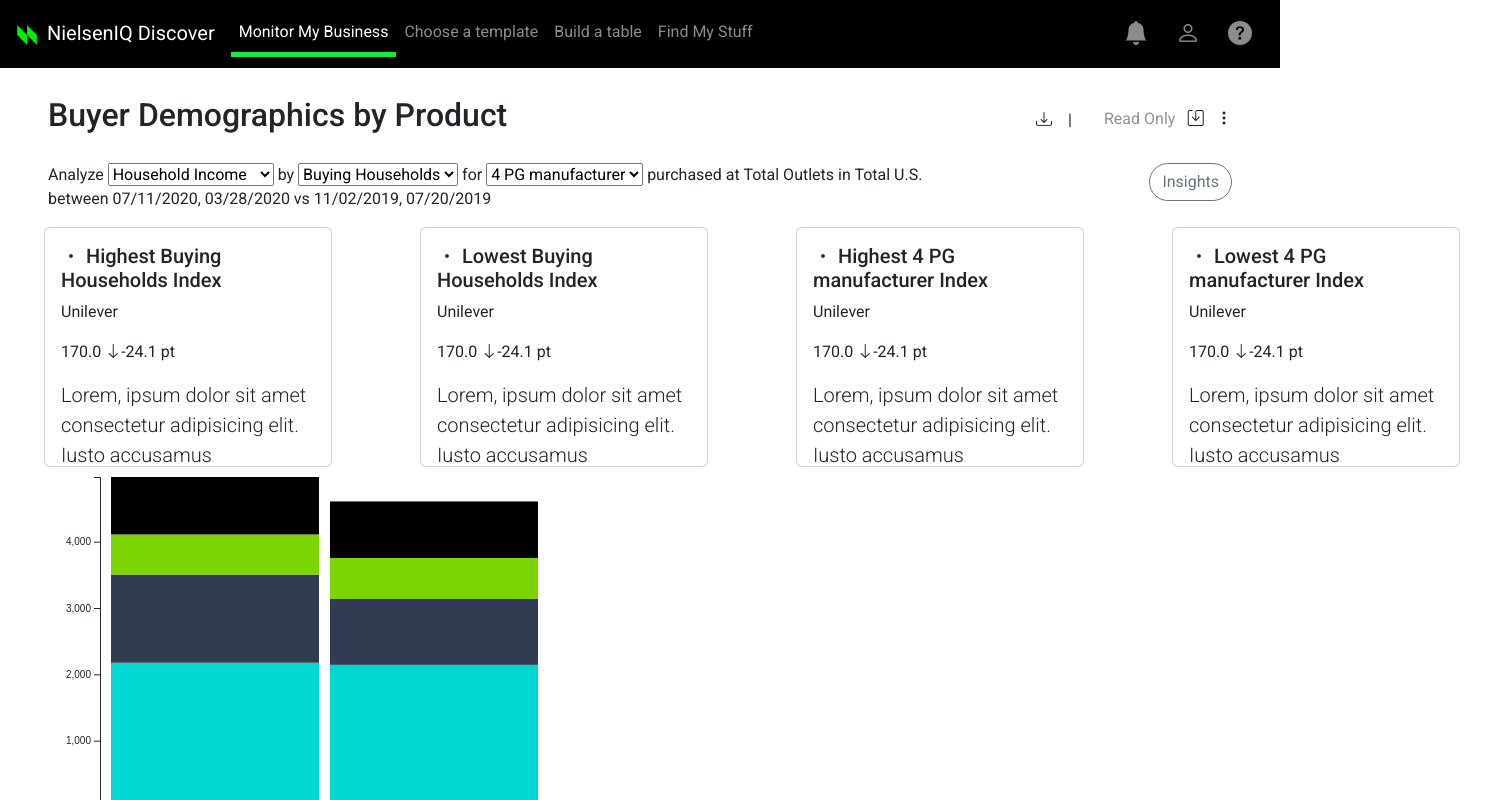
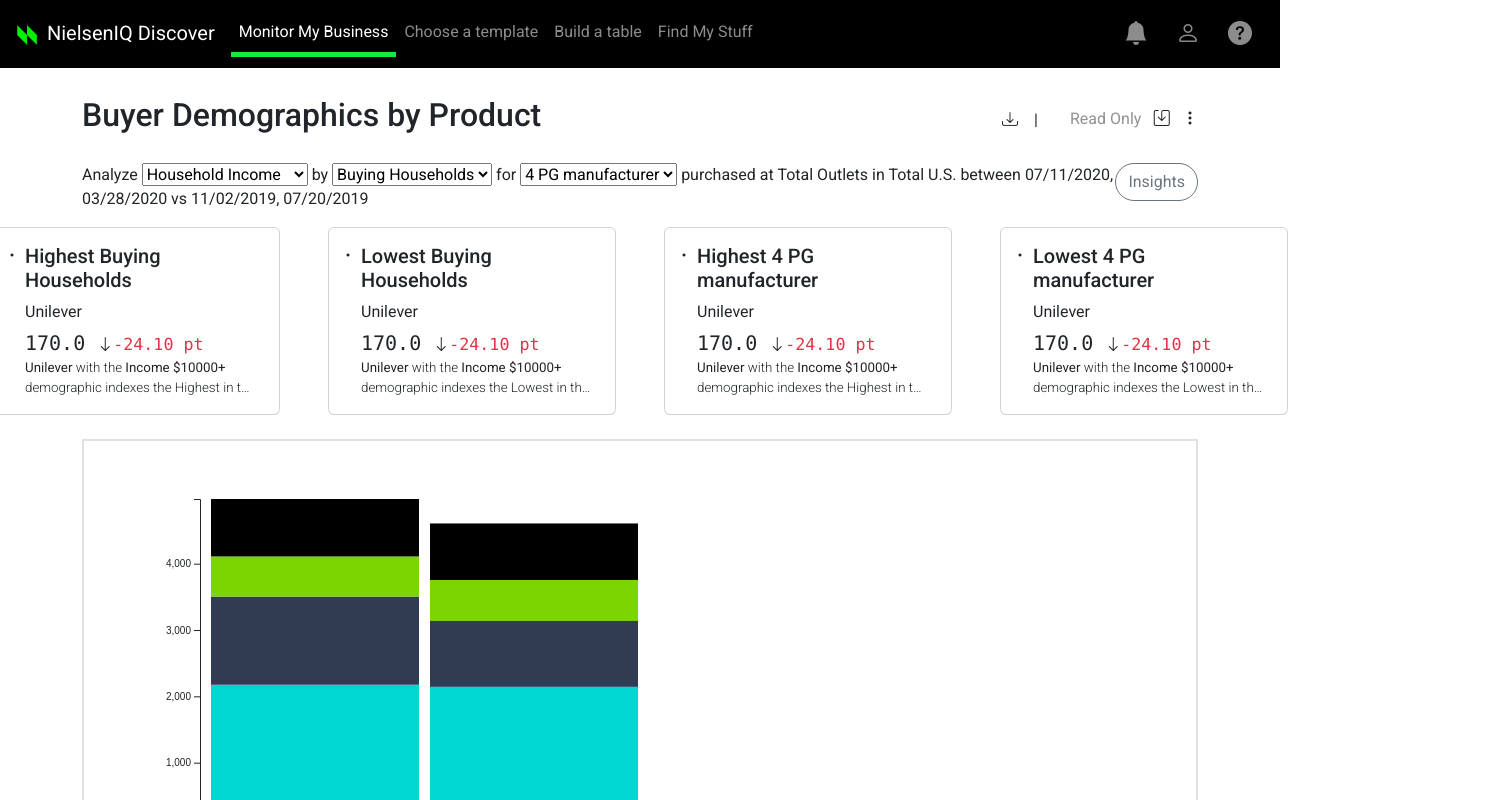
Before and after one commit to manojkumar-nielseniq/dtk-report-new, an Angular app: page /home in a window 1280 px wide. Shown: the top 800 px of the page, 1504 px wide, since content can reach past the window. Built offline with nearby package versions, Linux system fonts and the light colour scheme.

Commit message:
Updated CSS

```diff
--- a/src/app/card-component/card-component.component.css
+++ b/src/app/card-component/card-component.component.css
@@ -1,14 +1,29 @@
-.container-fluid {
-    display: flex;
-    justify-content: space-between;
+.cardContainer {
+    max-width: 21em;
+    min-width: 10em;
 }
+
 .card {
-    height: 15em;
-    margin-left: 2em;
-    margin-right: 2em;
+    height: fit-content;
+    /* margin-left: 2em;
+    margin-right: 2em; */
+    overflow: hidden;
+    text-overflow: ellipsis;
 
 }
-.lead {
+.dot {
+    position: absolute;
+    left: -5px;
+}
+.desc {
+    /* width: 18em; */
     overflow: hidden;
+    white-space: nowrap;
     text-overflow: ellipsis;
 }
+.lead {
+    font-size: smaller;
+    margin-top: 0;
+    margin-bottom: 0;
+
+}
--- a/src/app/card-component/card-component.component.html
+++ b/src/app/card-component/card-component.component.html
@@ -1,24 +1,27 @@
-<div class="container-fluid">
+<div class="cardContainer">
 
-<div class="card" style="width: 18rem">
-  <div class="card-body">
+<div class="card mx-4 px-2 hidden ps-3">
+  <div class="card-body" style="position: relative;">
+    <span class="dot">
+      <i class="bi bi-dot"></i>
+    </span>
     <h5 class="card-title">
-      <span>
-        <i class="bi bi-dot"></i>
-      </span>
-      {{dataType}} {{buyingType || manufacturerName}} Index
+      {{dataType}} {{buyingType || manufacturerName}}
     </h5>
-    <p class="card-text">Unilever</p>
-    <p>
+    <p class="card-text my-1">Unilever</p>
+    <samp class="fs-5">
       170.0
-      <span>
+      <span class="fs-6">
         <i class="bi bi-arrow-down"></i>
       </span>
-      <span>-24.1 pt</span>
+      <samp class="lead text-danger">-24.10 pt</samp>
+    </samp>
+    <p class="lead">
+      <strong>Unilever</strong> with the <strong>Income $10000+</strong>
     </p>
-    <p class="lead">
-      Lorem, ipsum dolor sit amet consectetur adipisicing elit. Iusto accusamus
-    </p>
+    <p class="lead desc">
+      demographic indexes the {{dataType}} in the current period
+  </p>
   </div>
 </div>
 </div>
--- a/src/app/hero-section/hero-section.component.html
+++ b/src/app/hero-section/hero-section.component.html
@@ -1,5 +1,5 @@
-<div class="container-fluid">
-  <div class="row mx-4 mt-4">
+<div class="container">
+  <div class="row mt-4">
     <div class="col my-auto">
       <h2>Buyer Demographics by Product</h2>
     </div>
@@ -50,9 +50,7 @@
           </option>
         </select>
 
-        purchased at Total Outlets in Total U.S.
-        <br />
-        between 07/11/2020, 03/28/2020 vs 11/02/2019, 07/20/2019
+        purchased at Total Outlets in Total U.S. between 07/11/2020, 03/28/2020 vs 11/02/2019, 07/20/2019
       </p>
       <div class="insightBtn">
         <button class="btn btn-outline-secondary">Insights</button>
--- a/src/app/home/home.component.css
+++ b/src/app/home/home.component.css
@@ -0,0 +1,5 @@
+.custom {
+    margin: 3em;
+    margin-left: 2em;
+
+}
--- a/src/app/home/home.component.html
+++ b/src/app/home/home.component.html
@@ -4,17 +4,22 @@
 
 
     <!-- Cards goes here -->
-    <div class="d-flex">
 
-        <app-card-component [buyingType]="selectedBuying" *ngFor="let item of cards" [dataType]="item"></app-card-component>
-        <app-card-component [manufacturerName]="selectedManufacturer" *ngFor="let item of cards" [dataType]="item"></app-card-component>
-    </div>
+        <div class="d-flex container justify-content-center">
+
+            <app-card-component [buyingType]="selectedBuying" *ngFor="let item of cards" [dataType]="item"></app-card-component>
+            <app-card-component [manufacturerName]="selectedManufacturer" *ngFor="let item of cards" [dataType]="item"></app-card-component>
+        </div>
 
     <!-- <app-bar-chart></app-bar-chart> -->
 
     <!-- <button class="btn btn-success" (click)="change()">Change Data</button> -->
 
+    <div class="container">
 
+        <div class=" border border-2 p-3 pt-5 mt-4">
 
-
-    <app-stack-chart [data]="Data"></app-stack-chart>
+            <app-stack-chart class="" [data]="Data"></app-stack-chart>
+        </div>
+    </div>
+    <div class="p-2"></div>
--- a/src/app/nav-component/nav-component.component.html
+++ b/src/app/nav-component/nav-component.component.html
@@ -6,9 +6,9 @@
         <!-- <img src={{niq_logo}} alt="NIQ logo" width="30" height="30"/> -->
         NielsenIQ Discover
     </a>
-      <button class="navbar-toggler" type="button" data-bs-toggle="collapse" data-bs-target="#navbarText" aria-controls="navbarText" aria-expanded="false" aria-label="Toggle navigation">
-        <span class="navbar-toggler-icon"></span>
-      </button>
+    <button class="navbar-toggler" type="button" data-bs-toggle="collapse" data-bs-target="#navbarText" aria-controls="navbarText" aria-expanded="false" aria-label="Toggle navigation">
+      <span class="navbar-toggler-icon"></span>
+    </button>
       <div class="collapse navbar-collapse" id="navbarText">
         <ul class="navbar-nav me-auto mb-2 mb-lg-0">
           <li class="nav-item">
--- a/src/app/stack-chart/stack-chart.component.ts
+++ b/src/app/stack-chart/stack-chart.component.ts
@@ -179,6 +179,7 @@
       .attr('width', this.x.bandwidth())
       .attr('height', (d: any, i: any) => {
         return this.y(d[0]) - this.y(d[1]);
-      });
+      })
+
   }
 }
```
Also changed, not shown: src/app/data.json (line endings or trailing spaces).
